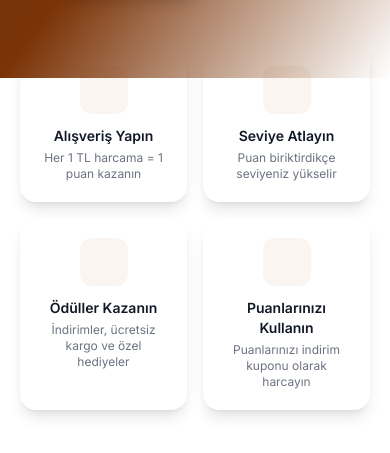
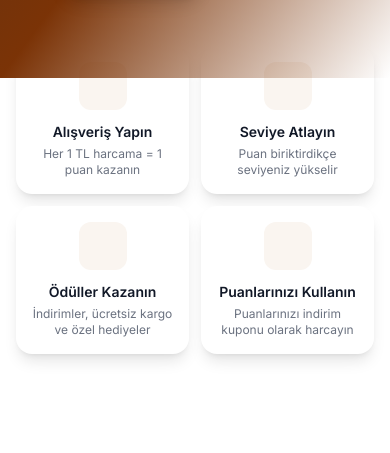
Before and after one commit to metinemredonmez/pure, a Next.js app in the folder web/: page /sadakat in a window 390 px wide. Shown: the part 572-1025 px from the top of the page. Built offline with nearby package versions, Linux system fonts and the light colour scheme; no server answers; some icons are missing.

Commit message:
fix: overflow fixes for sadakat + franchise, padding on mobile cards
Co-Authored-By: Claude Opus 4.6 (1M context) <noreply@anthropic.com>

```diff
--- a/web/src/app/(shop)/(other-pages)/franchise/page.tsx
+++ b/web/src/app/(shop)/(other-pages)/franchise/page.tsx
@@ -27,7 +27,7 @@ const benefits = [
 
 export default function FranchisePage() {
   return (
-    <div className="pb-24 lg:pb-32">
+    <div className="overflow-x-hidden pb-24 lg:pb-32">
       {/* Hero — full width gradient */}
       <div className="relative overflow-hidden bg-gradient-to-br from-primary-800 via-primary-900 to-neutral-900">
         <div className="container py-20 text-center text-white lg:py-28">
--- a/web/src/app/(shop)/(other-pages)/sadakat/page.tsx
+++ b/web/src/app/(shop)/(other-pages)/sadakat/page.tsx
@@ -81,7 +81,7 @@ const howItWorks = [
 
 export default function SadakatPage() {
   return (
-    <div className="pb-24 lg:pb-32">
+    <div className="overflow-x-hidden pb-24 lg:pb-32">
       {/* Hero */}
       <div className="relative overflow-hidden bg-gradient-to-br from-primary-800 via-amber-900 to-primary-950">
         <div className="absolute inset-0 opacity-10">
@@ -113,10 +113,10 @@ export default function SadakatPage() {
       </div>
 
       {/* How it works */}
-      <div className="container -mt-8">
-        <div className="mx-auto grid max-w-4xl grid-cols-2 gap-4 sm:grid-cols-4">
+      <div className="container -mt-8 px-4 sm:px-6 lg:px-8">
+        <div className="mx-auto grid max-w-4xl grid-cols-2 gap-3 sm:grid-cols-4 sm:gap-4">
           {howItWorks.map((item, i) => (
-            <div key={i} className="rounded-2xl bg-white p-5 text-center shadow-lg dark:bg-neutral-800">
+            <div key={i} className="rounded-2xl bg-white p-4 text-center shadow-lg sm:p-5 dark:bg-neutral-800">
               <div className="mx-auto flex h-12 w-12 items-center justify-center rounded-xl bg-primary-50 text-primary-700 dark:bg-primary-900/30">
                 <HugeiconsIcon icon={item.icon} size={24} color="currentColor" strokeWidth={1.5} />
               </div>
```
